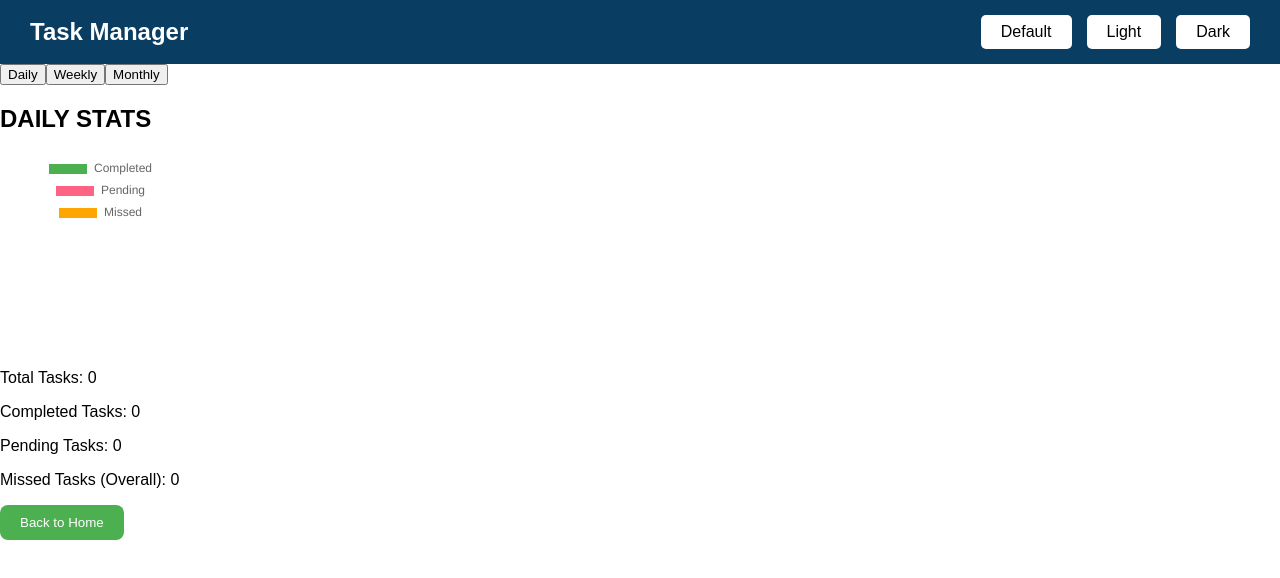
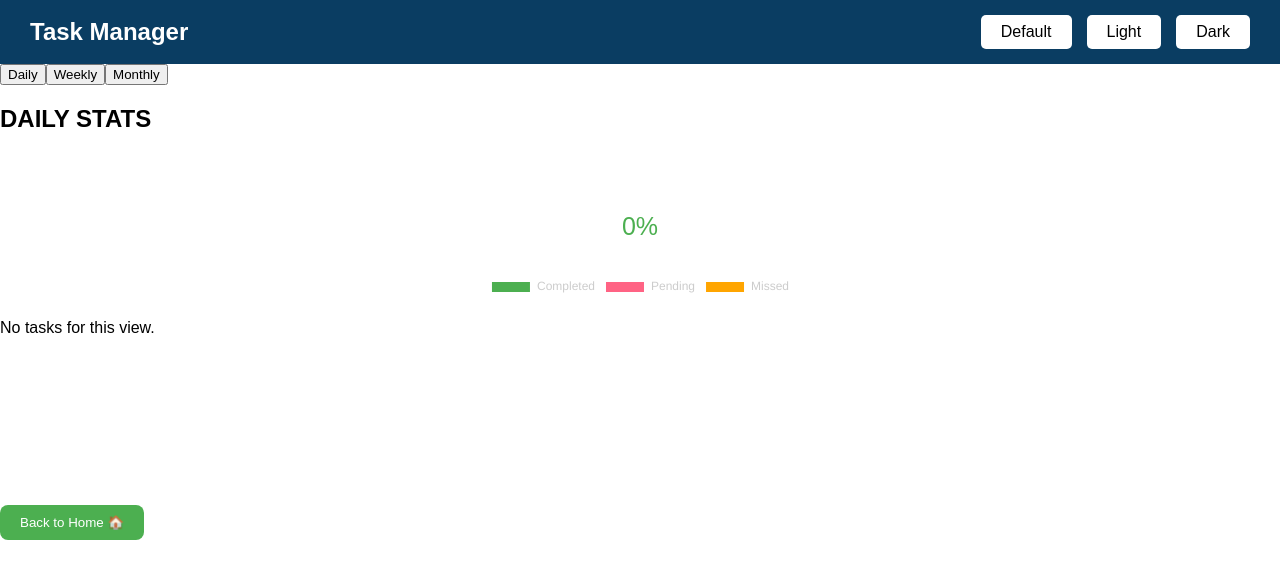
Before and after one commit to Divyasree-palanisamy/student-todo-app, a React (Create React App) app: page /stats in a window 1280 px wide. Shown: the top 578 px of the page. Built offline with nearby package versions, Linux system fonts and the light colour scheme; sample sign-in values are in the browser's storage.

Commit message:
Fix: updated the website

```diff
--- a/package.json
+++ b/package.json
@@ -14,6 +14,7 @@
     "react-chartjs-2": "^5.3.0",
     "react-circular-progressbar": "^2.2.0",
     "react-dom": "^18.2.0",
+    "react-icons": "^5.5.0",
     "react-router-dom": "^7.5.2",
     "react-scripts": "5.0.1",
     "react-toastify": "^11.0.5",
--- a/src/components/Stats.js
+++ b/src/components/Stats.js
@@ -1,60 +1,47 @@
 import React from 'react';
 import { Doughnut } from 'react-chartjs-2';
 import { Chart as ChartJS, ArcElement, Tooltip, Legend } from 'chart.js';
-import { CircularProgressbar, buildStyles } from 'react-circular-progressbar';
-import 'react-circular-progressbar/dist/styles.css';
 
 ChartJS.register(ArcElement, Tooltip, Legend);
 
 export default function Stats({ tasks, missed, view }) {
   const today = new Date();
 
-  const parseDate = (dateStr) => {
-    const [year, month, day] = dateStr.split('-');
-    return new Date(year, month - 1, day);
-  };
+  // Simplified parseDate to handle any valid date string properly
+  const parseDate = (dateStr) => new Date(dateStr);
 
-  const isSameDay = (date1, date2) =>
-    date1.getDate() === date2.getDate() &&
-    date1.getMonth() === date2.getMonth() &&
-    date1.getFullYear() === date2.getFullYear();
+  const isSameDay = (d1, d2) =>
+    d1.getDate() === d2.getDate() &&
+    d1.getMonth() === d2.getMonth() &&
+    d1.getFullYear() === d2.getFullYear();
 
-  const isSameWeek = (date1, date2) => {
-    const weekStart = (date) => {
+  const isSameWeek = (d1, d2) => {
+    const startOfWeek = (date) => {
       const day = date.getDay();
       return new Date(date.getFullYear(), date.getMonth(), date.getDate() - day);
     };
-    return weekStart(date1).getTime() === weekStart(date2).getTime();
+    return startOfWeek(d1).getTime() === startOfWeek(d2).getTime();
   };
 
-  const isSameMonth = (date1, date2) =>
-    date1.getMonth() === date2.getMonth() &&
-    date1.getFullYear() === date2.getFullYear();
+  const isSameMonth = (d1, d2) =>
+    d1.getMonth() === d2.getMonth() &&
+    d1.getFullYear() === d2.getFullYear();
 
-  let filteredTasks = [];
+  const filterTasksByView = () => {
+    return tasks.filter(task => {
+      const taskDate = parseDate(task.dueDate);
+      if (view === 'daily') return isSameDay(taskDate, today);
+      if (view === 'weekly') return isSameWeek(taskDate, today);
+      if (view === 'monthly') return isSameMonth(taskDate, today);
+      return false;
+    });
+  };
 
-  if (view === 'daily') {
-    filteredTasks = tasks.filter(task => {
-      const taskDate = parseDate(task.dueDate);
-      return isSameDay(taskDate, today);
-    });
-  } else if (view === 'weekly') {
-    filteredTasks = tasks.filter(task => {
-      const taskDate = parseDate(task.dueDate);
-      return isSameWeek(taskDate, today);
-    });
-  } else if (view === 'monthly') {
-    filteredTasks = tasks.filter(task => {
-      const taskDate = parseDate(task.dueDate);
-      return isSameMonth(taskDate, today);
-    });
-  }
-
-  const completed = filteredTasks.filter(task => task.completed).length;
+  const filteredTasks = filterTasksByView();
+  const completed = filteredTasks.filter(t => t.completed).length;
   const pending = filteredTasks.length - completed;
-  const missedCount = missed.length;
-
-  const percentage = Math.round((completed / (filteredTasks.length || 1)) * 100); // Avoid division by 0
+  const missedCount = filteredTasks.filter(task => !task.completed && parseDate(task.dueDate) < today).length;
+  const percentage = Math.round((completed / (filteredTasks.length || 1)) * 100);
 
   const doughnutData = {
     labels: ['Completed', 'Pending', 'Missed'],
@@ -62,42 +49,98 @@ export default function Stats({ tasks, missed, view }) {
       {
         data: [completed, pending, missedCount],
         backgroundColor: ['#4CAF50', '#FF6384', '#FFA500'],
-        borderColor: ['#fff', '#fff', '#fff'],
+        borderColor: ['#ffffff', '#ffffff', '#ffffff'],
       },
     ],
   };
 
+  const badgeMessage =
+    completed >= 10
+      ? '🥇 Super Achiever Badge!'
+      : completed >= 5
+      ? '🏆 Consistent Performer!'
+      : null;
+
   return (
-    <div className="space-y-6">
-      <h2 className="text-2xl font-semibold text-center">{view.toUpperCase()} STATS</h2>
+    <div className="min-h-screen h-screen p-6 bg-white dark:bg-gray-900 transition-colors duration-300 flex items-center justify-center">
+<div
+  className="space-y-6 max-w-xl w-full rounded-2xl shadow-lg p-6 bg-white dark:bg-gray-900"
+  style={{ minHeight: 400 }}
+>
+        <h2 className="text-3xl font-bold text-center text-gray-800 dark:text-white">
+          {view.toUpperCase()} STATS
+        </h2>
 
         {/* Doughnut Chart */}
         <div className="flex justify-center">
+          <div className="w-[300px] h-[300px] relative">
             <Doughnut
+              key={`${view}-${filteredTasks.length}-${completed}-${missedCount}`} // force rerender on data change
               data={doughnutData}
-          width={200}
-          height={200}
               options={{
+                responsive: true,
                 maintainAspectRatio: false,
-            responsive: false,
+                cutout: '70%',
+                plugins: {
+                  legend: {
+                    display: true,
+                    position: 'bottom',
+                    labels: { color: '#ccc' },
+                  },
+                  tooltip: {
+                    callbacks: {
+                      label: (context) => {
+                        const label = context.label || '';
+                        const value = context.raw || 0;
+                        return `${label}: ${value}`;
+                      },
+                    },
+                  },
+                },
               }}
+              plugins={[
+                {
+                  id: 'centerText',
+                  beforeDraw: (chart) => {
+                    const { width, height, ctx } = chart;
+                    ctx.save();
+                    const fontSize = Math.min(width, height) / 6;
+                    ctx.font = `${fontSize}px sans-serif`;
+                    ctx.textBaseline = 'middle';
+                    ctx.textAlign = 'center';
+                    const text = `${percentage}%`;
+                    const centerX = width / 2;
+                    const centerY = height / 2;
+                    ctx.fillStyle = '#4CAF50';
+                    ctx.fillText(text, centerX, centerY);
+                    ctx.restore();
+                  },
+                },
+              ]}
             />
           </div>
-
-      {/* Task Stats */}
-      <div className="space-y-2 text-lg text-center">
-        <p>Total Tasks: {filteredTasks.length}</p>
-        <p>Completed Tasks: {completed}</p>
-        <p>Pending Tasks: {pending}</p>
-        <p>Missed Tasks (Overall): {missedCount}</p>
         </div>
 
+        {/* Stats Text */}
+        {filteredTasks.length === 0 ? (
+          <p className="text-center text-gray-400 dark:text-gray-500">No tasks for this view.</p>
+        ) : (
+          <div className="text-lg text-center space-y-2 text-gray-700 dark:text-gray-200">
+            <p>Total Tasks: <span className="font-semibold">{filteredTasks.length}</span></p>
+            <p className="text-green-500">Completed: {completed}</p>
+            <p className="text-yellow-500">Pending: {pending}</p>
+            <p className="text-red-500">Missed: {missedCount}</p>
+            <p className="text-indigo-600 dark:text-indigo-300 font-medium">Completion Rate: {percentage}%</p>
+          </div>
+        )}
+
         {/* Badge */}
-      {completed >= 5 && (
-        <div className="text-green-400 text-lg font-semibold text-center">
-          🏆 You've earned a badge!
+        {badgeMessage && (
+          <div className="text-center text-xl font-semibold text-amber-500">
+            {badgeMessage}
           </div>
         )}
       </div>
+    </div>
   );
 }
--- a/src/pages/Home.js
+++ b/src/pages/Home.js
@@ -28,9 +28,10 @@ function Home({ tasks, addTask, completeTask, deleteTask }) {
       <nav className="navbar">
         <div className="navbar-left"></div>
         <div className="navbar-right">
-          <button onClick={() => navigate("/")}>Home</button>
-          <button onClick={() => navigate("/missed")}>Missed Tasks</button>
-          <button onClick={() => navigate("/Stats")}>Statistics</button> {/* ADDED THIS BUTTON */}
+          <button onClick={() => navigate("/")}>🏠 Home</button>
+<button onClick={() => navigate("/missed")}>⏰ Missed Tasks</button>
+<button onClick={() => navigate("/Stats")}>📊 Statistics</button>
+{/* ADDED THIS BUTTON */}
              {/* 🚀 Logout button here after Statistics */}
       <button onClick={handleLogout} style={{ marginTop: '20px', padding: '10px 20px', background: 'crimson', color: 'white', border: 'none', borderRadius: '5px' }}>
         Logout
@@ -38,11 +39,21 @@ function Home({ tasks, addTask, completeTask, deleteTask }) {
 
 
         </div>
-      </nav>
+      </nav><div className="welcome-box">
+  <h2>👋 Welcome back!</h2>
+  <p>Manage your tasks efficiently and never miss a deadline.</p>
+</div>
 
       {/* Main Content */}
-      <div className="content">
-        <h1>Today's Tasks</h1>
+      <div className="content"><div className="task-header">
+      <img
+  src="https://cdn-icons-png.flaticon.com/512/943/943175.png"
+  alt="task-icon"
+  className="task-icon"
+/>
+
+  <h1>Today's Tasks</h1>
+</div>
 
         {/* Task Table */}
         <table className="task-table">
@@ -58,7 +69,9 @@ function Home({ tasks, addTask, completeTask, deleteTask }) {
           <tbody>
             {tasks.length === 0 ? (
               <tr>
-                <td colSpan="5">No tasks available</td>
+<td colSpan="5" style={{ padding: '30px', fontStyle: 'italic', color: '#777' }}>
+  🎉 You have no tasks! Add one using the form below to get started.
+</td>
               </tr>
             ) : (
               tasks.map((task, index) => {
@@ -91,6 +104,8 @@ function Home({ tasks, addTask, completeTask, deleteTask }) {
 
         {/* Add Task Form */}
         <div className="add-task-form">
+        <hr style={{ margin: '40px 0', borderColor: '#ccc' }} />
+
           <h2>Add New Task</h2>
           <form onSubmit={handleSubmit}>
             <input
--- a/src/pages/Missed.js
+++ b/src/pages/Missed.js
@@ -9,8 +9,8 @@ function Missed({ missed, completeMissedTask, deleteMissedTask }) {
       <nav className="navbar">
         <div className="navbar-left"></div>
         <div className="navbar-right">
-          <button onClick={() => navigate("/")}>Home</button>
-          <button onClick={() => navigate("/missed")}>Missed Tasks</button>
+          <button onClick={() => navigate("/")}>🏠 Home</button>
+          <button onClick={() => navigate("/missed")}>⏰ Missed Tasks</button>
         </div>
       </nav>
 
--- a/src/pages/StatsPage.js
+++ b/src/pages/StatsPage.js
@@ -58,7 +58,7 @@ export default function StatsPage({ tasks, missed }) {
             cursor: 'pointer',
           }}
         >
-          Back to Home
+          Back to Home 🏠
         </button>
       </div>
     </div>
```
Also changed, not shown: src/App.css (+114 -1 lines), users_data.json (+45 -0 lines), 1 other file (tests, documents, lock files or other folders). Lines whose indentation alone changed are shown as unchanged.
